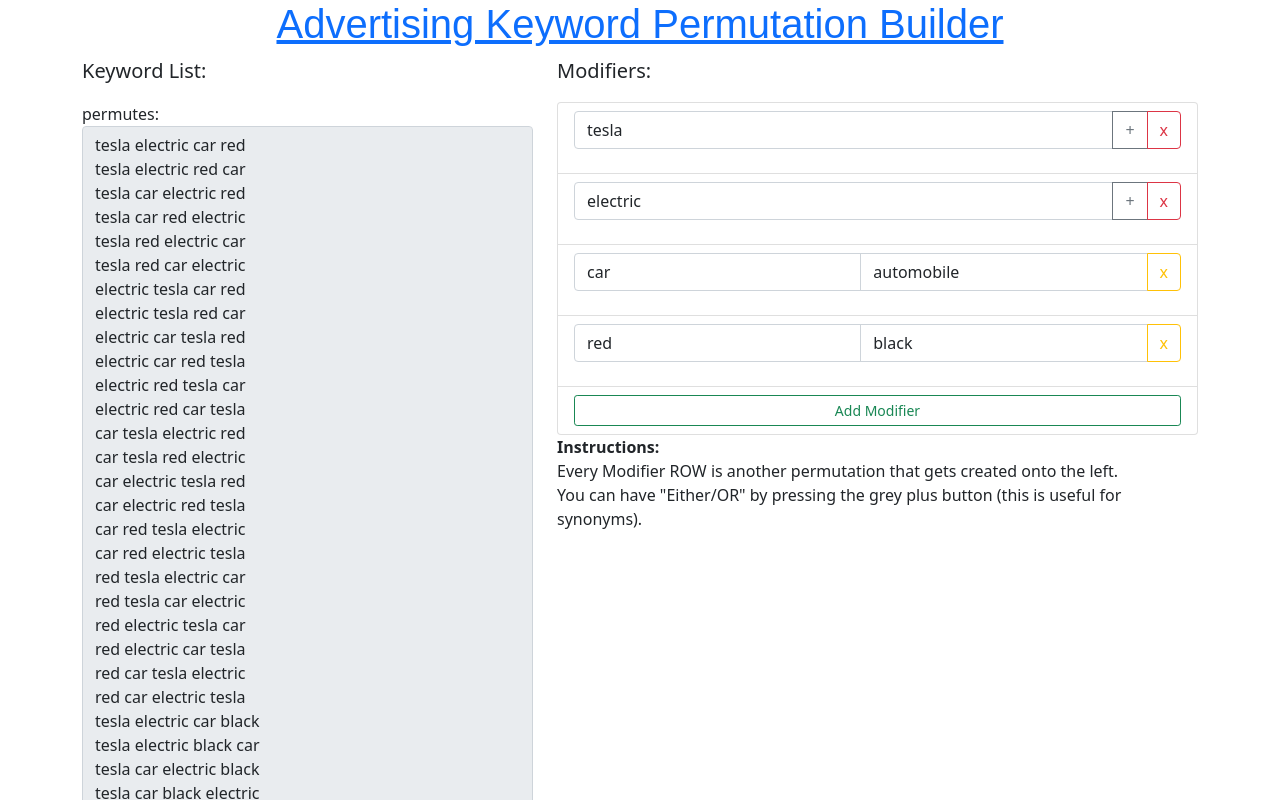
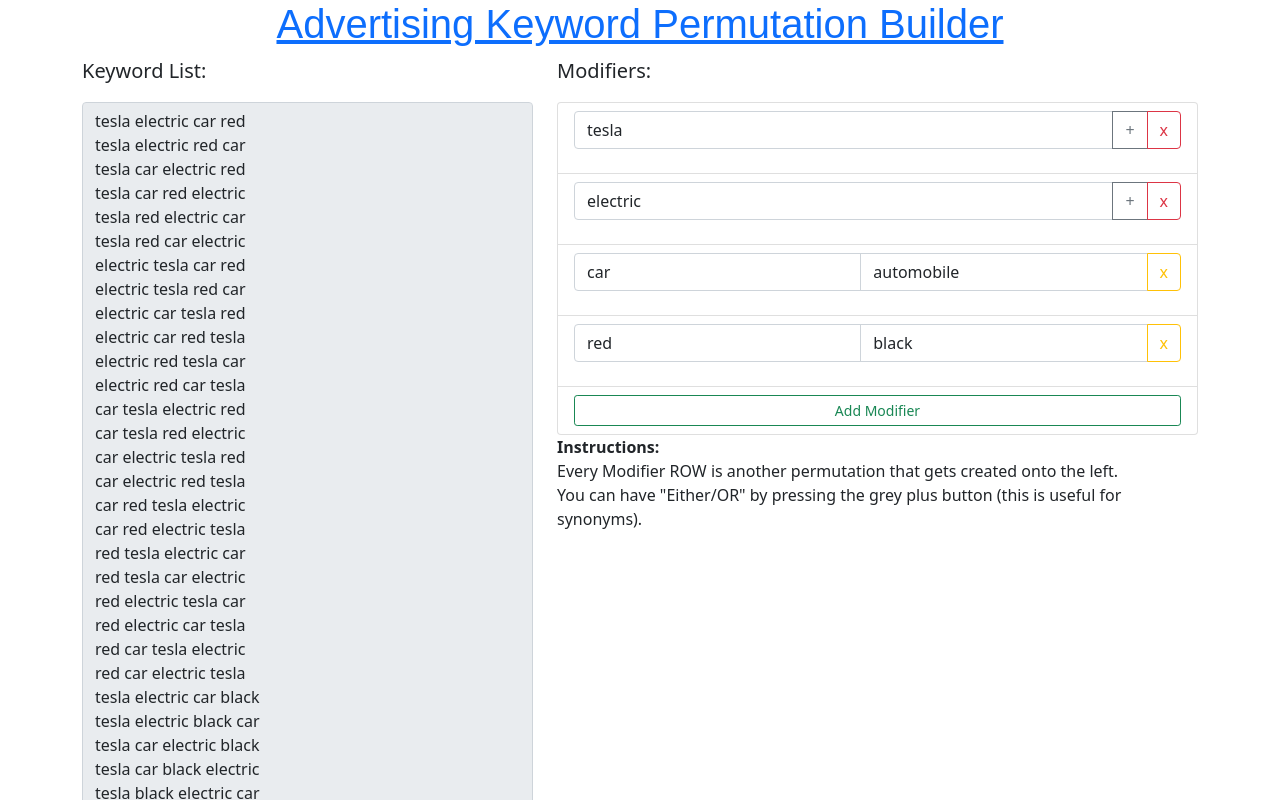
Before and after one commit to blairanderson/kw-perm-builder, a React (Create React App) app: page / in a window 1280 px wide. Shown: the top 800 px of the page. Built offline with nearby package versions, Linux system fonts and the light colour scheme; no server answers.

Commit message:
remove extra header

```diff
--- a/src/App.js
+++ b/src/App.js
@@ -32,7 +32,6 @@
         <div className="row">
           <div className="col-sm-5">
             <p className="lead">Keyword List:</p>
-            permutes:
             <RenderResult list={keywords} />
           </div>
           <div className="col">
```
